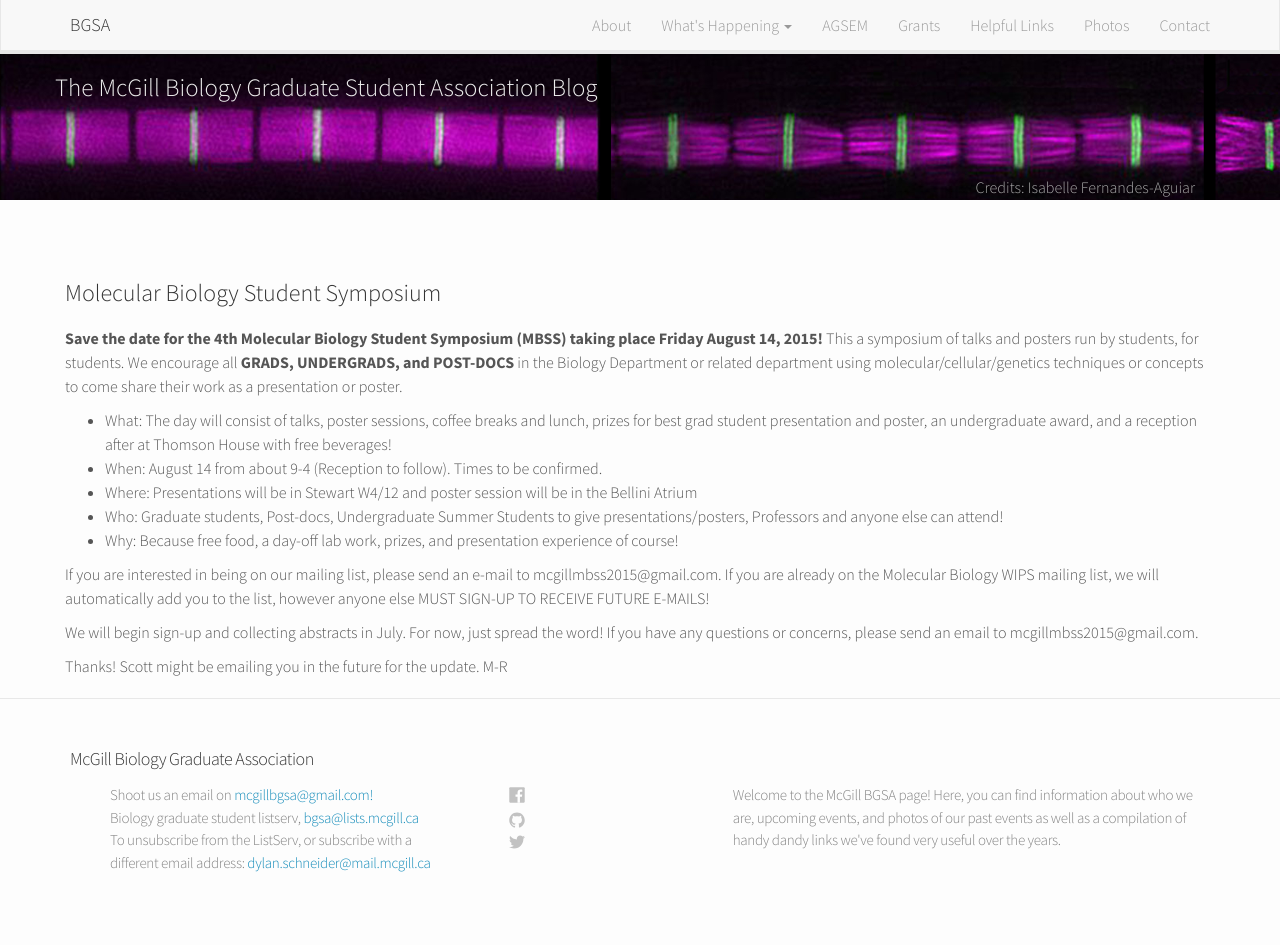
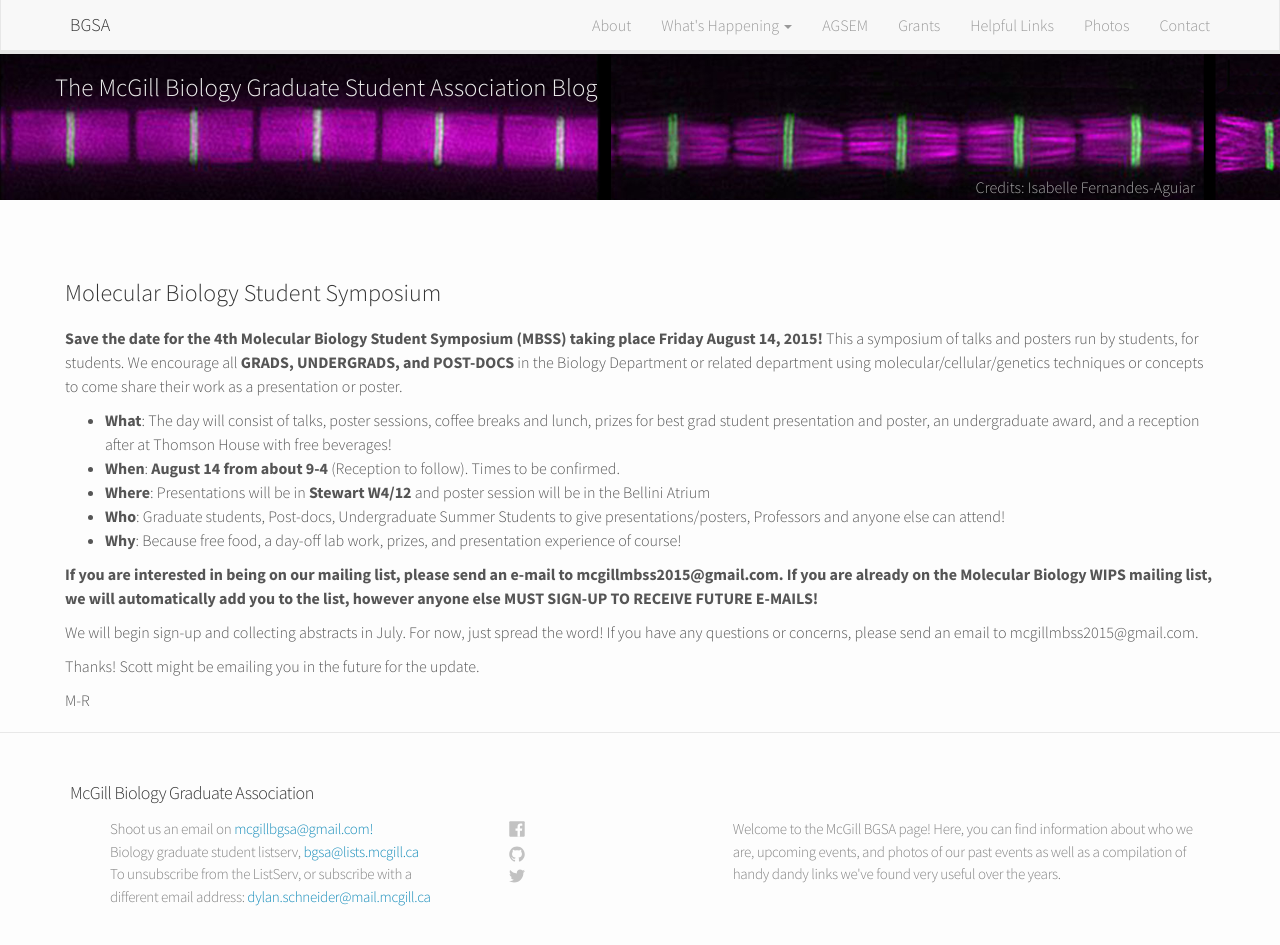
Before and after one commit to McGillBGSA/McGillBGSA.github.io, a Jekyll site: the page built from _posts/pages/2015-06-08-molecular-biology-student-symposium.md, in a window 1280 px wide and 963 px high. Shown: the top 945 px of the window. Built offline with Jekyll 4.4.1, drawn with Linux system fonts in a browser that asks for light colours; nearby versions of some CDN libraries.

```diff
--- a/_posts/pages/2015-06-08-molecular-biology-student-symposium.md
+++ b/_posts/pages/2015-06-08-molecular-biology-student-symposium.md
@@ -9,20 +9,19 @@ id: mbss
 ---
 
 
-
-
 **Save the date for the 4th Molecular Biology Student Symposium (MBSS) taking place Friday August 14, 2015!** This a symposium of talks and posters run by students, for students.  We encourage all **GRADS, UNDERGRADS, and POST-DOCS** in the Biology Department or related department using molecular/cellular/genetics techniques or concepts to come share their work as a presentation or poster.
 
-* What: The day will consist of talks, poster sessions, coffee breaks and lunch, prizes for best grad student presentation and poster, an undergraduate award, and a reception after at Thomson House with free beverages!
-* When: August 14 from about 9-4 (Reception to follow). Times to be confirmed.
-* Where: Presentations will be in Stewart W4/12 and poster session will be in the Bellini Atrium
-* Who: Graduate students, Post-docs, Undergraduate Summer Students to give presentations/posters, Professors and anyone else can attend!
-* Why: Because free food, a day-off lab work, prizes, and presentation experience of course!
+* **What**: The day will consist of talks, poster sessions, coffee breaks and lunch, prizes for best grad student presentation and poster, an undergraduate award, and a reception after at Thomson House with free beverages!
+* **When**: **August 14 from about 9-4** (Reception to follow). Times to be confirmed.
+* **Where**: Presentations will be in **Stewart W4/12** and poster session will be in the Bellini Atrium
+* **Who**: Graduate students, Post-docs, Undergraduate Summer Students to give presentations/posters, Professors and anyone else can attend!
+* **Why**: Because free food, a day-off lab work, prizes, and presentation experience of course!
 
-If you are interested in being on our mailing list, please send an e-mail to mcgillmbss2015@gmail.com. If you are already on the Molecular Biology WIPS mailing list, we will automatically add you to the list, however anyone else MUST SIGN-UP TO RECEIVE FUTURE E-MAILS!
+**If you are interested in being on our mailing list, please send an e-mail to mcgillmbss2015@gmail.com. If you are already on the Molecular Biology WIPS mailing list, we will automatically add you to the list, however anyone else MUST SIGN-UP TO RECEIVE FUTURE E-MAILS!**
 
 We will begin sign-up and collecting abstracts in July.  For now, just spread the word! If you have any questions or concerns, please send an email to mcgillmbss2015@gmail.com.
 
 
 Thanks! Scott might be emailing you in the future for the update.
+
 M-R
```
